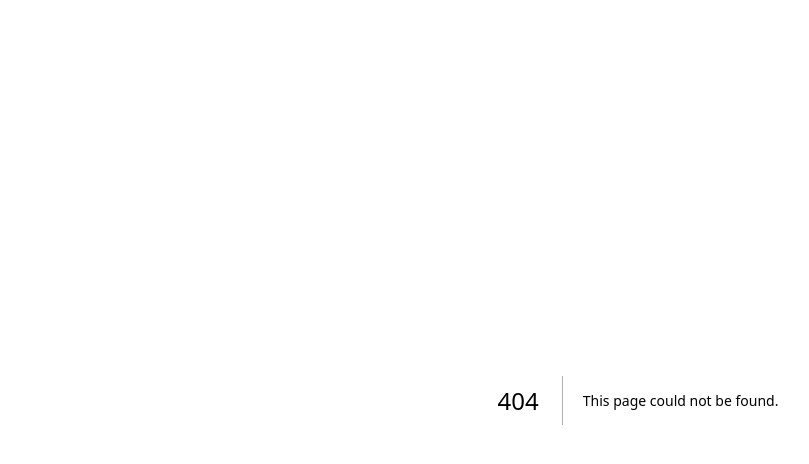
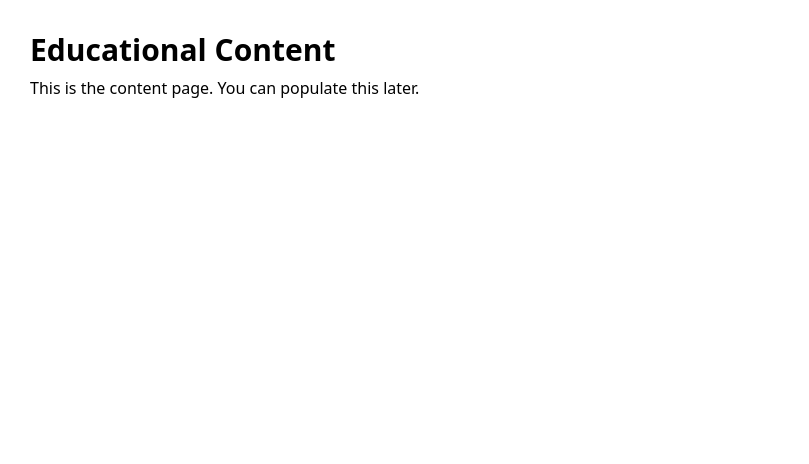
Before and after one commit to ChilliPhantom/edu-grow-sa, a Next.js app: page /content in a window 1280 px wide. Before the commit this address had no page. Shown: the top 464 px of the page, without its empty margins (2-811 px from the left). Built offline with nearby package versions, Linux system fonts and the light colour scheme.

Commit message:
Add files via upload

```diff
--- /dev/null
+++ b/app/content/page.tsx
@@ -0,0 +1,12 @@
+'use client';
+
+import React from 'react';
+
+export default function ContentPage() {
+  return (
+    <main className="p-8">
+      <h1 className="text-3xl font-bold">Educational Content</h1>
+      <p className="mt-2">This is the content page. You can populate this later.</p>
+    </main>
+  );
+}
```
Also changed, not shown: app/content/loading.tsx (deleted).
